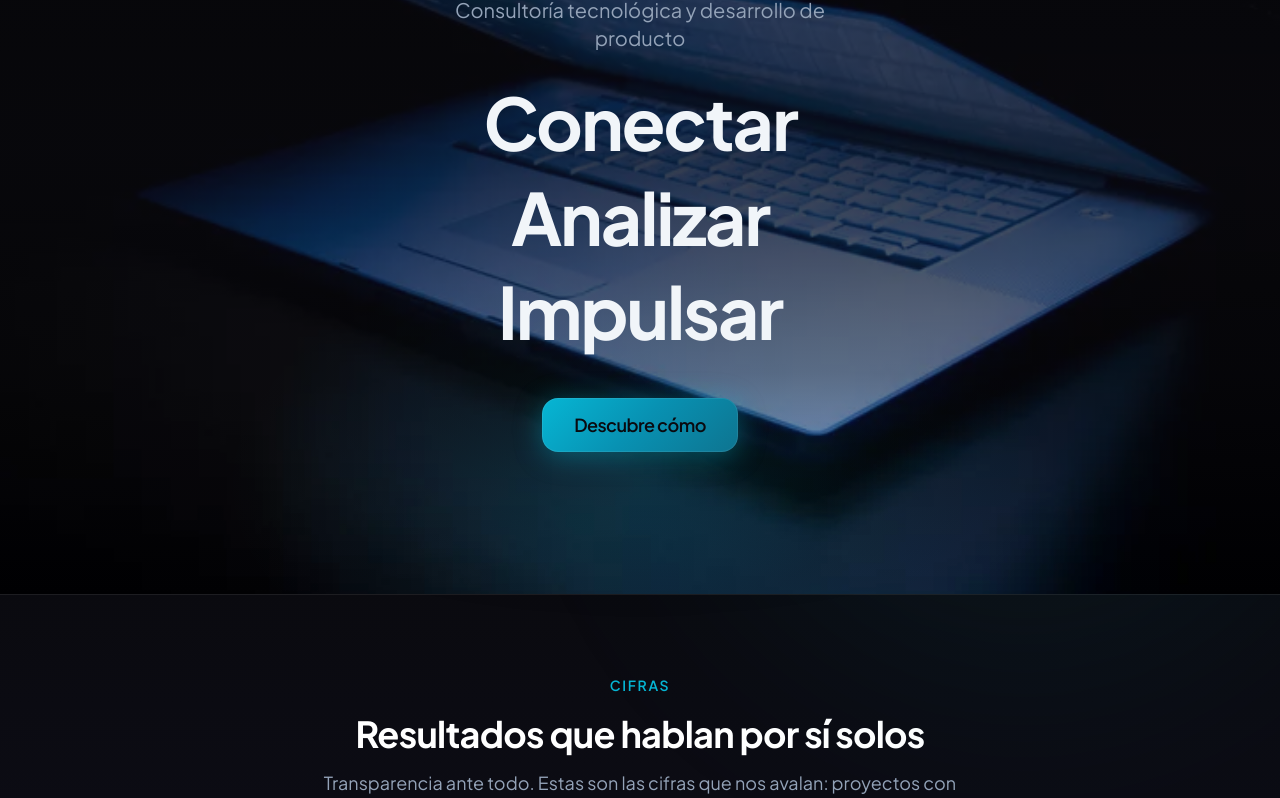
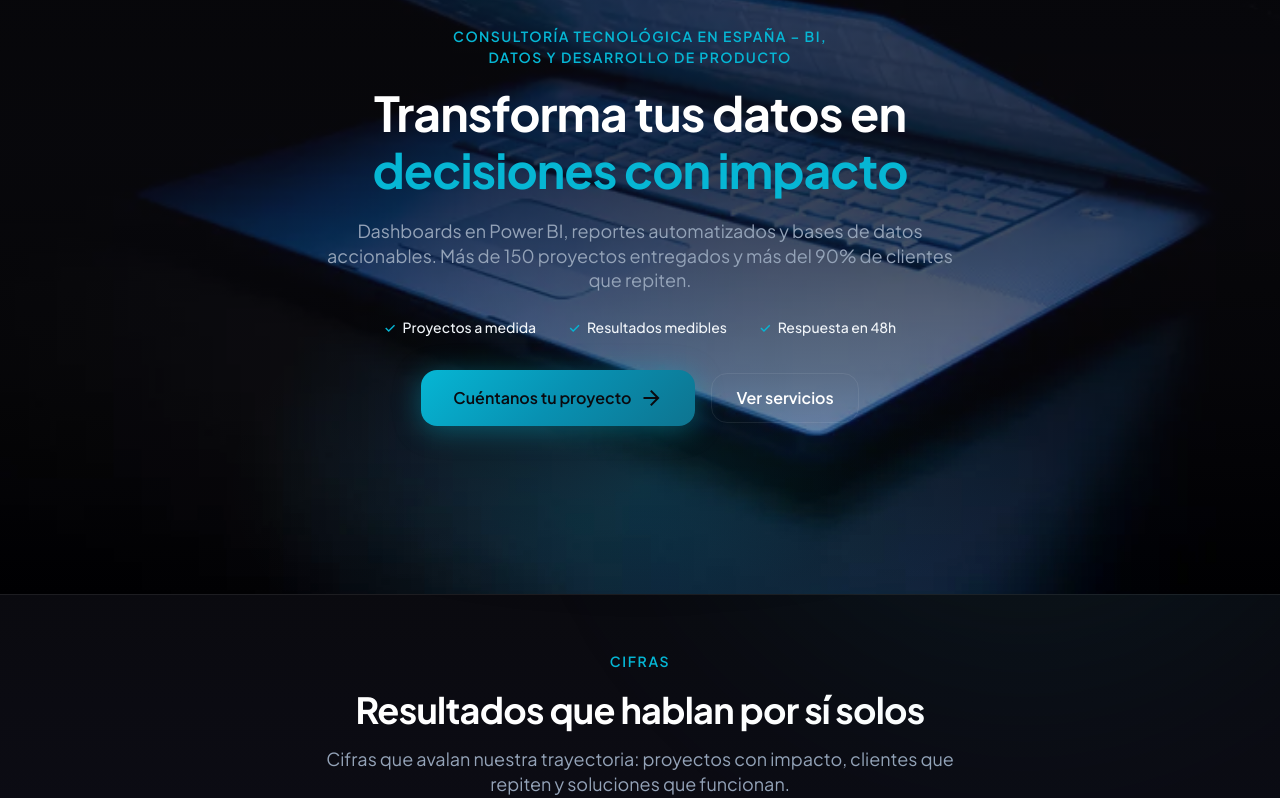
Before and after one commit to Metrio-ai/metrio-webpage, a React (Vite) app: page / in a window 1280 px wide. Shown: the part 215-1013 px from the top of the page. Built offline with nearby package versions, Linux system fonts and the light colour scheme.

Commit message:
feat: texto profesional estilo Diligenz, hero con CTAs y features, secciones más compactas para navegación clara
Co-authored-by: Cursor <cursoragent@cursor.com>

```diff
--- a/src/sections/About/About.css
+++ b/src/sections/About/About.css
@@ -38,15 +38,15 @@
   color: var(--color-text-muted);
   line-height: var(--leading-normal);
   max-width: 56ch;
-  margin: 0 auto var(--space-10);
+  margin: 0 auto var(--space-6);
 }
 
 .aboutTechIcons {
   display: flex;
   flex-wrap: wrap;
-  gap: var(--space-6);
+  gap: var(--space-4);
   justify-content: center;
-  margin-bottom: var(--space-10);
+  margin-bottom: var(--space-6);
 }
 
 .techIconContainer {
--- a/src/sections/Contact/Contact.jsx
+++ b/src/sections/Contact/Contact.jsx
@@ -11,7 +11,7 @@ const Contact = () => {
             ¿Qué proyecto tienes en mente?
           </h2>
           <p className="contactLead">
-            Cuéntanos tu idea y te respondemos con una propuesta a medida. Ya sea estrategia de datos, dashboards, desarrollo de producto o transformación digital, una primera conversación nos permite alinear expectativas sin compromiso.
+            Primera conversación sin compromiso. Estrategia de datos, dashboards, desarrollo de producto o transformación digital. Te respondemos con una propuesta a medida.
           </p>
           <p className="contactFaqLink">
             <Link to="/faq">Preguntas frecuentes</Link>
--- a/src/sections/Hero/Hero.css
+++ b/src/sections/Hero/Hero.css
@@ -1,5 +1,5 @@
 /* ==========================================================================
-   Hero
+   Hero – Profesional, claro, orientado a beneficios
    ========================================================================== */
 
 .heroContainer {
@@ -10,7 +10,7 @@
   min-height: calc(100vh - 4rem);
   text-align: center;
   position: relative;
-  padding: var(--space-8) var(--section-padding-x);
+  padding: var(--space-10) var(--section-padding-x);
   color: var(--color-text);
   overflow: hidden;
   background: transparent;
@@ -24,14 +24,13 @@
   z-index: 0;
 }
 
-/* Orbe de gradiente para efecto "chulo" */
 .heroContainer::after {
   content: "";
   position: absolute;
   bottom: -20%;
   left: 50%;
   transform: translateX(-50%);
-  width:  min(120%, 900px);
+  width: min(120%, 900px);
   height: 70%;
   background: radial-gradient(
     ellipse at center,
@@ -56,82 +55,136 @@
   z-index: 2;
 }
 
+.heroLabel {
+  position: relative;
+  z-index: 3;
+  font-size: var(--text-sm);
+  font-weight: var(--font-semibold);
+  color: var(--color-accent);
+  text-transform: uppercase;
+  letter-spacing: 0.1em;
+  margin-bottom: var(--space-4);
+  max-width: 42ch;
+}
+
 .heroH1 {
   position: relative;
   z-index: 3;
-  font-size: clamp(var(--text-lg), 2.5vw, var(--text-xl));
-  font-weight: var(--font-normal);
-  color: var(--color-text-muted);
-  margin-bottom: var(--space-6);
-  max-width: 28ch;
-  line-height: var(--leading-snug);
+  font-size: clamp(var(--text-3xl), 5vw, var(--text-5xl));
+  font-weight: var(--font-bold);
+  color: var(--color-text-strong);
+  line-height: var(--leading-tight);
+  letter-spacing: -0.02em;
+  margin-bottom: var(--space-5);
+  max-width: 22ch;
 }
 
-.heroTitle {
+.heroH1Highlight {
+  color: var(--color-accent);
+}
+
+.heroSubtext {
   position: relative;
   z-index: 3;
-  font-size: clamp(var(--text-4xl), 8vw, var(--text-7xl));
-  font-weight: var(--font-bold);
-  letter-spacing: -0.03em;
-  line-height: var(--leading-tight);
-  opacity: 0;
-  animation: heroFadeIn 1s cubic-bezier(0.4, 0, 0.2, 1) forwards;
-  margin: var(--space-1) 0;
-  display: block;
+  font-size: var(--text-lg);
+  color: var(--color-text-muted);
+  line-height: var(--leading-snug);
+  max-width: 48ch;
+  margin-bottom: var(--space-6);
 }
 
-.heroTitle.conectar { animation-delay: 0.2s; }
-.heroTitle.analizar { animation-delay: 0.45s; }
-.heroTitle.impulsar { animation-delay: 0.7s; }
-
-.heroTitle.buttonShowMore {
-  margin-top: var(--space-10);
-  padding: var(--space-4) var(--space-8);
-  font-size: var(--text-lg);
-  font-weight: var(--font-semibold);
-  background: var(--gradient-accent);
-  color: var(--color-bg);
-  border-radius: var(--radius-lg);
-  border: none;
-  cursor: pointer;
-  animation-delay: 1s;
-  transition: filter var(--transition-base), transform var(--transition-fast), box-shadow var(--transition-base);
-  box-shadow: 0 4px 28px rgba(6, 182, 212, 0.4), 0 0 0 1px rgba(255,255,255,0.08) inset;
+.heroFeatures {
+  position: relative;
+  z-index: 3;
+  display: flex;
+  flex-wrap: wrap;
+  justify-content: center;
+  gap: var(--space-4) var(--space-8);
+  list-style: none;
+  margin: 0 0 var(--space-8);
+  padding: 0;
+  font-size: var(--text-sm);
+  font-weight: var(--font-medium);
+  color: var(--color-text);
 }
 
-.heroTitle.buttonShowMore:hover {
-  filter: brightness(1.1);
-  transform: translateY(-3px);
-  box-shadow: 0 12px 40px rgba(6, 182, 212, 0.5), 0 0 0 1px rgba(255,255,255,0.1) inset;
+.heroCheck {
+  color: var(--color-accent);
+  margin-right: var(--space-1);
 }
 
-@keyframes heroFadeIn {
-  from {
-    opacity: 0;
-    transform: translateY(24px);
-  }
-  to {
-    opacity: 1;
-    transform: translateY(0);
-  }
+.heroCtas {
+  position: relative;
+  z-index: 3;
+  display: flex;
+  flex-wrap: wrap;
+  align-items: center;
+  justify-content: center;
+  gap: var(--space-4);
+}
+
+.heroCtaPrimary {
+  display: inline-flex;
+  align-items: center;
+  gap: var(--space-2);
+  padding: var(--space-4) var(--space-8);
+  font-size: var(--text-base);
+  font-weight: var(--font-semibold);
+  color: var(--color-bg);
+  background: var(--gradient-accent);
+  border-radius: var(--radius-lg);
+  text-decoration: none;
+  box-shadow: 0 4px 28px rgba(6, 182, 212, 0.4);
+  transition: filter var(--transition-base), transform var(--transition-fast), box-shadow var(--transition-base);
+}
+
+.heroCtaPrimary:hover {
+  filter: brightness(1.08);
+  transform: translateY(-2px);
+  box-shadow: 0 8px 36px rgba(6, 182, 212, 0.5);
+}
+
+.heroCtaSecondary {
+  display: inline-flex;
+  padding: var(--space-3) var(--space-6);
+  font-size: var(--text-base);
+  font-weight: var(--font-semibold);
+  color: var(--color-text-strong);
+  background: transparent;
+  border: 1px solid var(--color-border);
+  border-radius: var(--radius-lg);
+  text-decoration: none;
+  cursor: pointer;
+  transition: border-color var(--transition-base), color var(--transition-base), background var(--transition-base);
+}
+
+.heroCtaSecondary:hover {
+  border-color: var(--color-accent);
+  color: var(--color-accent);
+  background: var(--color-accent-muted);
 }
 
 @media (max-width: 768px) {
   .heroContainer {
-    min-height: 85vh;
+    min-height: auto;
     padding: var(--space-12) var(--space-6);
   }
 
-  .heroTitle.buttonShowMore {
-    margin-top: var(--space-8);
-    padding: var(--space-3) var(--space-6);
-    font-size: var(--text-base);
+  .heroH1 {
+    max-width: none;
+  }
+
+  .heroFeatures {
+    gap: var(--space-3);
+  }
+
+  .heroCtas {
+    flex-direction: column;
+  }
+
+  .heroCtaPrimary,
+  .heroCtaSecondary {
+    width: 100%;
+    justify-content: center;
   }
 }
-
-@media (prefers-reduced-motion: reduce) {
-  .heroTitle {
-    animation: none;
-    opacity: 1;
-  }
-}
--- a/src/sections/Hero/Hero.jsx
+++ b/src/sections/Hero/Hero.jsx
@@ -1,4 +1,5 @@
 import './Hero.css'
+import { Link } from 'react-router-dom'
 import { Link as ScrollLink } from 'react-scroll'
 
 function Hero () {
@@ -6,22 +7,31 @@ function Hero () {
     <section className="heroContainer" id="hero" aria-labelledby="hero-heading">
       <div className="heroOverlay" aria-hidden="true" />
 
+      <p className="heroLabel">Consultoría tecnológica en España – BI, datos y desarrollo de producto</p>
+
       <h1 id="hero-heading" className="heroH1">
-        Consultoría tecnológica y desarrollo de producto
+        Transforma tus datos en <strong className="heroH1Highlight">decisiones con impacto</strong>
       </h1>
 
-      <span className="heroTitle conectar" aria-hidden="true">Conectar</span>
-      <span className="heroTitle analizar" aria-hidden="true">Analizar</span>
-      <span className="heroTitle impulsar" aria-hidden="true">Impulsar</span>
+      <p className="heroSubtext">
+        Dashboards en Power BI, reportes automatizados y bases de datos accionables. Más de 150 proyectos entregados y más del 90% de clientes que repiten.
+      </p>
 
-      <ScrollLink
-        to="about"
-        smooth
-        duration={500}
-        className="heroTitle buttonShowMore descubrir"
-      >
-        Descubre cómo
-      </ScrollLink>
+      <ul className="heroFeatures" aria-label="Ventajas">
+        <li><span className="heroCheck" aria-hidden="true">✓</span> Proyectos a medida</li>
+        <li><span className="heroCheck" aria-hidden="true">✓</span> Resultados medibles</li>
+        <li><span className="heroCheck" aria-hidden="true">✓</span> Respuesta en 48h</li>
+      </ul>
+
+      <div className="heroCtas">
+        <Link to="/contact" className="heroCtaPrimary">
+          Cuéntanos tu proyecto
+          <span className="material-icons" aria-hidden="true">arrow_forward</span>
+        </Link>
+        <ScrollLink to="services" smooth duration={500} className="heroCtaSecondary">
+          Ver servicios
+        </ScrollLink>
+      </div>
     </section>
   )
 }
--- a/src/sections/HowItWorks/HowItWorks.css
+++ b/src/sections/HowItWorks/HowItWorks.css
@@ -17,7 +17,7 @@
 /* Header */
 .howItWorksHeader {
   text-align: center;
-  margin-bottom: var(--space-10);
+  margin-bottom: var(--space-8);
 }
 
 .howItWorksLabel {
--- a/src/sections/HowItWorks/HowItWorks.jsx
+++ b/src/sections/HowItWorks/HowItWorks.jsx
@@ -120,7 +120,7 @@ function HowItWorks () {
             Un proceso claro, sin sorpresas
           </h2>
           <p className="howItWorksLead">
-            En Metrio seguimos siempre los mismos pasos: transparencia, entregas iterativas y resultados que puedas medir. El camino depende de si eres empresa, startup o tienes un proyecto concreto.
+            Transparencia, entregas iterativas y resultados medibles. Adaptamos el camino a tu perfil.
           </p>
         </header>
 
--- a/src/sections/Services/Services.jsx
+++ b/src/sections/Services/Services.jsx
@@ -47,6 +47,7 @@ const Services = () => {
         <h2 id="services-title" className="servicesTitle">
           Soluciones que impulsan tu negocio
         </h2>
+        <p className="servicesLead">BI, dashboards, transformación digital, leads cualificados y desarrollo de producto. Todo lo que necesitas para crecer con datos.</p>
         <div className="gallery">
           <ImageGallery
             items={images}
@@ -60,7 +61,7 @@ const Services = () => {
           />
         </div>
         <Link to="/services" className="servicesCtaLink">
-          Ver todos los servicios en detalle
+          Ver todos los servicios
           <span className="material-icons" aria-hidden="true">arrow_forward</span>
         </Link>
       </div>
--- a/src/sections/Stats/Stats.css
+++ b/src/sections/Stats/Stats.css
@@ -15,7 +15,7 @@
 
 .statsHeader {
   text-align: center;
-  margin-bottom: var(--space-12);
+  margin-bottom: var(--space-8);
 }
 
 .statsLabel {
--- a/src/sections/Stats/Stats.jsx
+++ b/src/sections/Stats/Stats.jsx
@@ -38,7 +38,7 @@ function Stats () {
         <header className="statsHeader">
           <p className="statsLabel">Cifras</p>
           <h2 className="statsTitle">Resultados que hablan por sí solos</h2>
-          <p className="statsLead">Transparencia ante todo. Estas son las cifras que nos avalan: proyectos con impacto, clientes que repiten y soluciones que funcionan en el día a día.</p>
+          <p className="statsLead">Cifras que avalan nuestra trayectoria: proyectos con impacto, clientes que repiten y soluciones que funcionan.</p>
         </header>
         <div className="statsGrid">
           {STATS.map((stat) => (
--- a/src/styles/index.css
+++ b/src/styles/index.css
@@ -61,7 +61,7 @@
   --space-16: 4rem;
   --space-20: 5rem;
   --space-24: 6rem;
-  --section-padding-y: clamp(3rem, 8vw, 5rem);
+  --section-padding-y: clamp(2rem, 5vw, 3.5rem);
   --section-padding-x: clamp(1rem, 4vw, 2.5rem);
   --container-max: 1200px;
 
```
Also changed, not shown: src/sections/About/About.jsx (+2 -7 lines), src/sections/Services/Services.css (+9 -1 lines).
